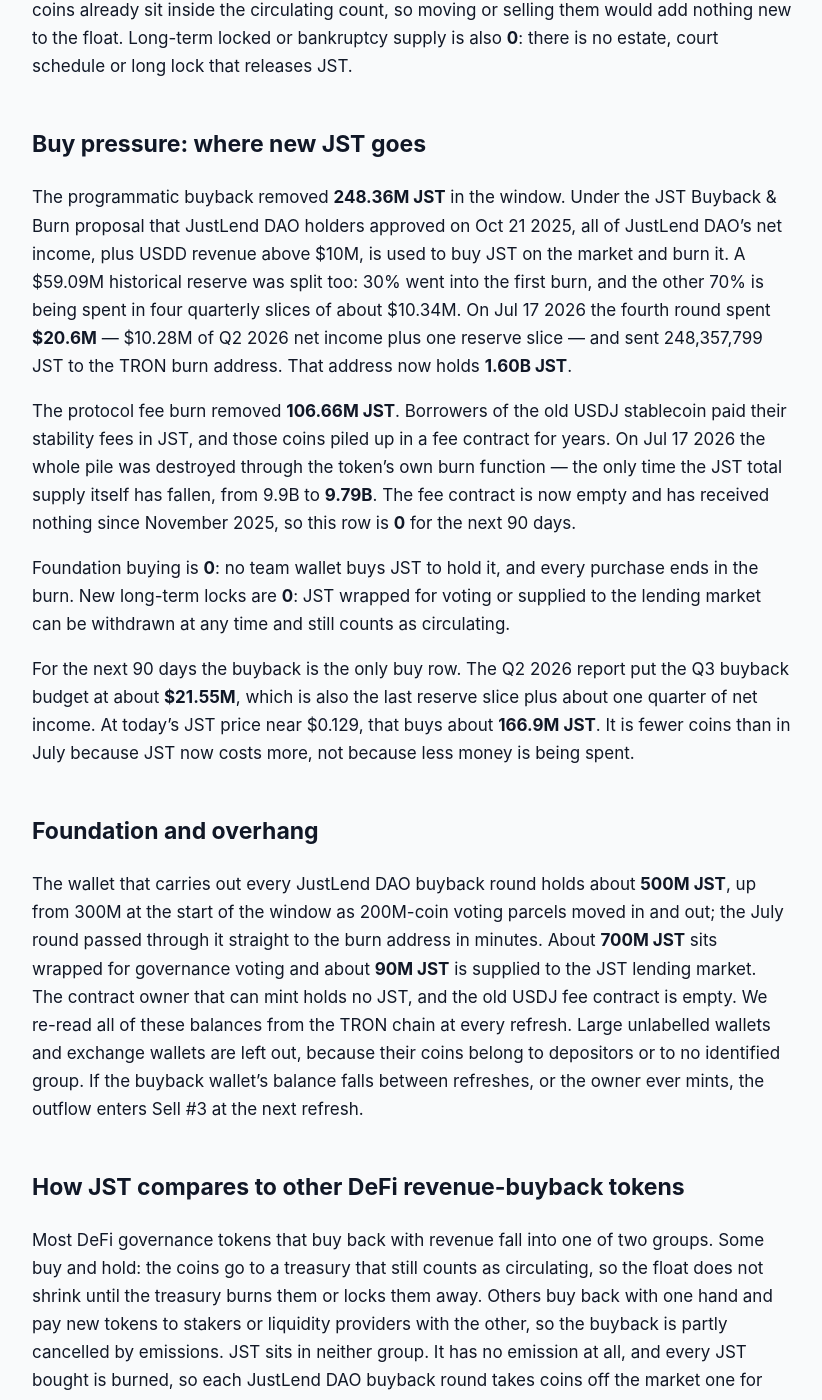
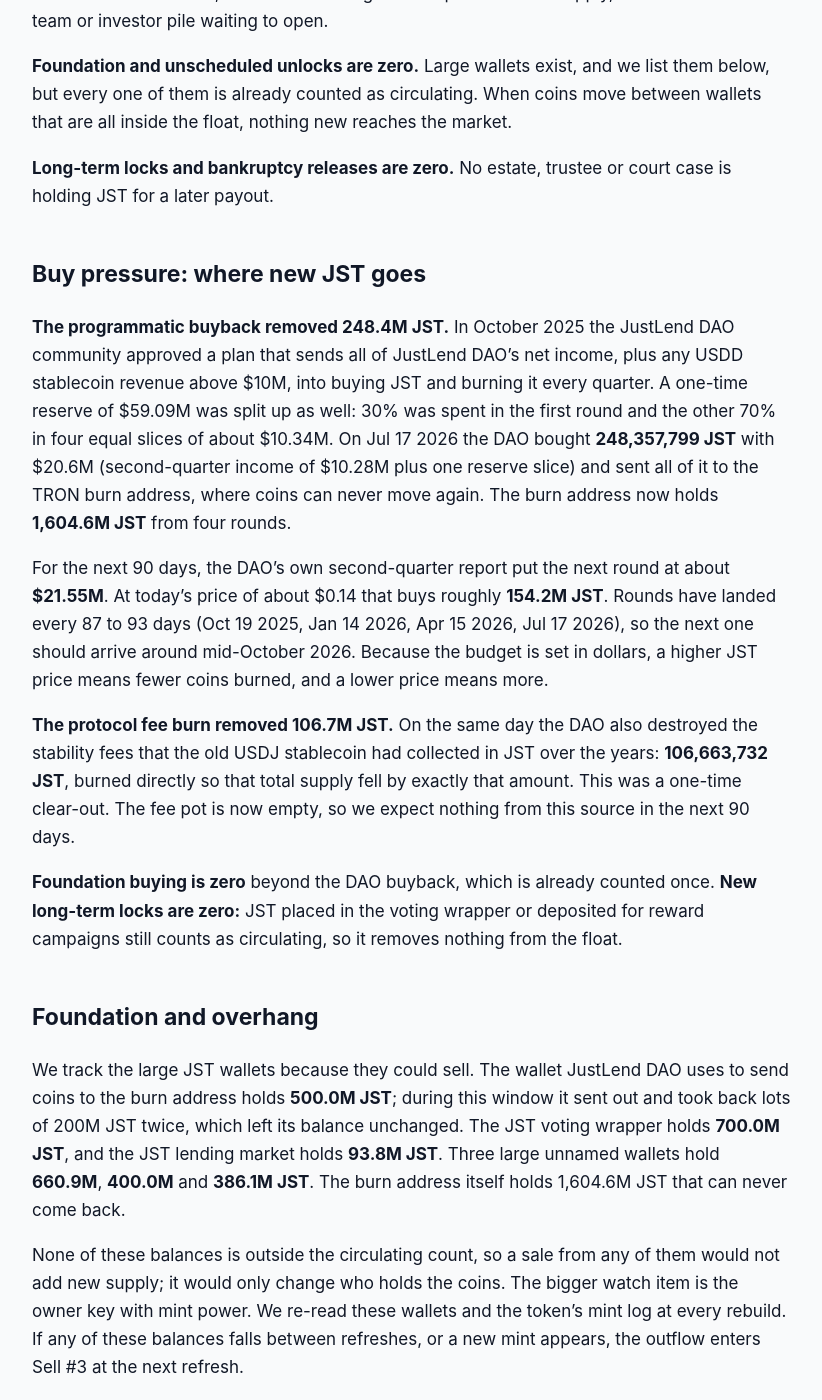
Before and after one commit to jeevansongmy-spec/mrnasdog-articles, a Jekyll site: the page built from crypto/jst-pressure-framework.md, in a window 1280 px wide and 1400 px high, scrolled down 1019 px. Shown: the whole window, without its empty margins (228-1050 px from the left). Built offline with Jekyll 4.4.1, drawn with Linux system fonts in a browser that asks for light colours; some of the changed text lies outside the part shown.

Commit message:
publish: crypto/jst-pressure-framework

```diff
--- a/crypto/jst-pressure-framework.md
+++ b/crypto/jst-pressure-framework.md
@@ -1,61 +1,67 @@
 ---
-title:         "JST Inflation Analysis · September 2026 · Supply shrinking · projected to keep shrinking"
-description:   "JST supply is shrinking: −4.34% in 90 days as JustLend DAO burned 355.0M JST and minted none. About 166.9M more burns in October, for −2.04% next."
+title:         "JST Inflation Analysis · October 2026 · Supply shrinking · projected to keep shrinking"
+description:   "JST supply is shrinking: −4.34% in 90 days as JustLend DAO burned 355.0M JST and minted none. About 154.2M more burns in October, for −1.88% next."
 canonical_url: "https://mrnasdog.com/research/jst/inflation"
 tags:                    ["crypto", "jst", "just", "defi"]
 published:     true
 ---
 
-Originally published at [JST Inflation Analysis · September 2026 · Supply shrinking · projected to keep shrinking](https://mrnasdog.com/research/jst/inflation).
+Originally published at [JST Inflation Analysis · October 2026 · Supply shrinking · projected to keep shrinking](https://mrnasdog.com/research/jst/inflation).
 
-# JST Inflation Analysis · September 2026 · Supply shrinking · projected to keep shrinking
+# JST Inflation Analysis · October 2026 · Supply shrinking · projected to keep shrinking
 
-JST, the governance token of JUST and JustLend DAO on TRON, is **deflationary**. Nothing created new JST in the last 90 days, while JustLend DAO's buyback-and-burn round on Jul 17 2026 destroyed **355.02M JST** — **4.34%** of the **8.19B** circulating supply. The next quarterly burn, due around Oct 15 2026 with about **$21.55M** planned, should remove roughly **166.9M JST**, or **2.04%** more.
+JST, the governance token of JUST and JustLend DAO on TRON, is shrinking. No new JST was created in the last 90 days, while JustLend DAO destroyed **355.0M JST** on Jul 17 2026, so the float fell by **4.34%**. The next quarterly buyback and burn, due in mid-October 2026, should remove about **154.2M JST** more, or **1.88%**. The only thing that could reverse this is the token owner's mint key, which has not been used since 2020.
 
 ## The verdict, in one paragraph
 
-Over the last 90 days the JST supply moved by **−4.34%**, and our projection for the next 90 days is **−2.04%**. The inflation monitor, which measures the change in circulating supply against the supply of 90 days ago, reads **−4.15%**. The gap is **0.18 percentage points**, inside our 0.5-point tolerance, so no warning chip is shown: the monitor divides the same 355.02M JST by the larger supply it saw before the burn, which accounts for the difference. JST is a **zero-emission token that shrinks by quarterly buyback-and-burn**.
+Over the 90 days to Oct 4 2026, JST supply moved by **−4.34%**: zero JST was added and **355,021,531 JST** was burned, against **8,188.7M JST** in circulation. Our supply monitor, which reads the circulating count each day, shows **−4.13%** over its own 90-day window. The gap is **0.21 percentage points**, inside our 0.5-point limit, so no warning chip is needed: both readings see the same July burn. For the next 90 days we expect about **−1.88%**, from one more quarterly round. In one line: JST is a fixed-supply DeFi token that a lending protocol's income steadily burns down.
 
 ## Sell pressure: where new JST comes from
 
-Protocol inflation is **0**. JST pays no block reward and no staking reward. All **9.9B JST** were minted once, in April 2020, and the JST event log shows no mint since. The JST contract still has a working mint function that only its owner can call — so the supply is not fixed by code — but the owner has never used it after launch, and total supply only went down this window.
+**Protocol inflation is zero.** JST has no block reward, no staking reward and no emission schedule. All 9.9B JST were created in a single mint in April 2020, and the token's on-chain log shows no other mint since. The total supply on chain reads **9,793.3M JST** today, which is exactly 9.9B minus the one direct burn of July 17 2026, so the books close to the coin. The contract does still have a mint function that only its owner can call; it has not been used in six years, but it is the one way new JST could appear.
 
-Vesting unlocks are **0**. The JST release plan ran from Apr 30 2020 to Mar 30 2023 and is complete. Every JST that has not been destroyed already counts as circulating, so there is no locked bucket left to open.
+**Vesting unlocks are zero.** The JST launch release plan ran out in 2023. Unlock trackers list JST as 100% unlocked, and the circulating count equals the total supply, so there is no locked team or investor pile waiting to open.
 
-Foundation and unscheduled unlocks are **0**. Team-linked JST wallets exist, but all of their coins already sit inside the circulating count, so moving or selling them would add nothing new to the float. Long-term locked or bankruptcy supply is also **0**: there is no estate, court schedule or long lock that releases JST.
+**Foundation and unscheduled unlocks are zero.** Large wallets exist, and we list them below, but every one of them is already counted as circulating. When coins move between wallets that are all inside the float, nothing new reaches the market.
+
+**Long-term locks and bankruptcy releases are zero.** No estate, trustee or court case is holding JST for a later payout.
 
 ## Buy pressure: where new JST goes
 
-The programmatic buyback removed **248.36M JST** in the window. Under the JST Buyback & Burn proposal that JustLend DAO holders approved on Oct 21 2025, all of JustLend DAO's net income, plus USDD revenue above $10M, is used to buy JST on the market and burn it. A $59.09M historical reserve was split too: 30% went into the first burn, and the other 70% is being spent in four quarterly slices of about $10.34M. On Jul 17 2026 the fourth round spent **$20.6M** — $10.28M of Q2 2026 net income plus one reserve slice — and sent 248,357,799 JST to the TRON burn address. That address now holds **1.60B JST**.
+**The programmatic buyback removed 248.4M JST.** In October 2025 the JustLend DAO community approved a plan that sends all of JustLend DAO's net income, plus any USDD stablecoin revenue above $10M, into buying JST and burning it every quarter. A one-time reserve of $59.09M was split up as well: 30% was spent in the first round and the other 70% in four equal slices of about $10.34M. On Jul 17 2026 the DAO bought **248,357,799 JST** with $20.6M (second-quarter income of $10.28M plus one reserve slice) and sent all of it to the TRON burn address, where coins can never move again. The burn address now holds **1,604.6M JST** from four rounds.
 
-The protocol fee burn removed **106.66M JST**. Borrowers of the old USDJ stablecoin paid their stability fees in JST, and those coins piled up in a fee contract for years. On Jul 17 2026 the whole pile was destroyed through the token's own burn function — the only time the JST total supply itself has fallen, from 9.9B to **9.79B**. The fee contract is now empty and has received nothing since November 2025, so this row is **0** for the next 90 days.
+For the next 90 days, the DAO's own second-quarter report put the next round at about **$21.55M**. At today's price of about $0.14 that buys roughly **154.2M JST**. Rounds have landed every 87 to 93 days (Oct 19 2025, Jan 14 2026, Apr 15 2026, Jul 17 2026), so the next one should arrive around mid-October 2026. Because the budget is set in dollars, a higher JST price means fewer coins burned, and a lower price means more.
 
-Foundation buying is **0**: no team wallet buys JST to hold it, and every purchase ends in the burn. New long-term locks are **0**: JST wrapped for voting or supplied to the lending market can be withdrawn at any time and still counts as circulating.
+**The protocol fee burn removed 106.7M JST.** On the same day the DAO also destroyed the stability fees that the old USDJ stablecoin had collected in JST over the years: **106,663,732 JST**, burned directly so that total supply fell by exactly that amount. This was a one-time clear-out. The fee pot is now empty, so we expect nothing from this source in the next 90 days.
 
-For the next 90 days the buyback is the only buy row. The Q2 2026 report put the Q3 buyback budget at about **$21.55M**, which is also the last reserve slice plus about one quarter of net income. At today's JST price near $0.129, that buys about **166.9M JST**. It is fewer coins than in July because JST now costs more, not because less money is being spent.
+**Foundation buying is zero** beyond the DAO buyback, which is already counted once. **New long-term locks are zero:** JST placed in the voting wrapper or deposited for reward campaigns still counts as circulating, so it removes nothing from the float.
 
 ## Foundation and overhang
 
-The wallet that carries out every JustLend DAO buyback round holds about **500M JST**, up from 300M at the start of the window as 200M-coin voting parcels moved in and out; the July round passed through it straight to the burn address in minutes. About **700M JST** sits wrapped for governance voting and about **90M JST** is supplied to the JST lending market. The contract owner that can mint holds no JST, and the old USDJ fee contract is empty. We re-read all of these balances from the TRON chain at every refresh. Large unlabelled wallets and exchange wallets are left out, because their coins belong to depositors or to no identified group. If the buyback wallet's balance falls between refreshes, or the owner ever mints, the outflow enters Sell #3 at the next refresh.
+We track the large JST wallets because they could sell. The wallet JustLend DAO uses to send coins to the burn address holds **500.0M JST**; during this window it sent out and took back lots of 200M JST twice, which left its balance unchanged. The JST voting wrapper holds **700.0M JST**, and the JST lending market holds **93.8M JST**. Three large unnamed wallets hold **660.9M**, **400.0M** and **386.1M JST**. The burn address itself holds 1,604.6M JST that can never come back.
 
-## How JST compares to other DeFi revenue-buyback tokens
+None of these balances is outside the circulating count, so a sale from any of them would not add new supply; it would only change who holds the coins. The bigger watch item is the owner key with mint power. We re-read these wallets and the token's mint log at every rebuild. If any of these balances falls between refreshes, or a new mint appears, the outflow enters Sell #3 at the next refresh.
 
-Most DeFi governance tokens that buy back with revenue fall into one of two groups. Some buy and hold: the coins go to a treasury that still counts as circulating, so the float does not shrink until the treasury burns them or locks them away. Others buy back with one hand and pay new tokens to stakers or liquidity providers with the other, so the buyback is partly cancelled by emissions. JST sits in neither group. It has no emission at all, and every JST bought is burned, so each JustLend DAO buyback round takes coins off the market one for one.
+## How JST compares to other DeFi governance tokens
 
-The closest match in shape is a quarterly exchange-token burn such as BNB's Auto-Burn: a fixed date each quarter, no new issuance, and a burn that shrinks supply step by step. The difference is the funding. The BNB burn is set by price and block count; the JST burn is set in dollars by JustLend DAO's lending income, so it buys fewer coins when JST rises and more when it falls. Against uncapped Layer 1 coins, whose validator rewards add supply every block, JST's sell side is empty — the only way supply could grow is if the owner used its mint power.
+Most DeFi governance tokens grow their supply: they mint new tokens to pay liquidity rewards, or they release team and investor allocations on a monthly schedule. JST does neither. Its supply was fixed at 9.9B in 2020, its release plan is finished, and the only regular flow is the one going out through the burn. That puts JST in the small group of DeFi tokens whose supply goes down every quarter rather than up.
 
-The size is unusual too: four rounds since October 2025 have destroyed **1.71B JST**, about 17.3% of the original 9.9B. Each round is visible on the TRON chain as a transfer to the burn address, so the whole record can be checked.
+Among tokens with a buyback, the key difference is where the bought coins end up. Many projects buy their token and keep it in a treasury wallet, which still counts as circulating and can be sold again later. JustLend DAO sends every bought JST to the burn address, so each round is a permanent cut. The trade-off is size: the budget follows lending income, so a slow quarter for JustLend DAO means a smaller burn, and the reserve slices that topped up each round run out after the October 2026 round.
+
+Compared with a fee-burn chain token, where a slice of every transaction is destroyed day by day, the JST burn comes in four large steps a year. Between rounds the supply is flat; on burn day it drops by several percent at once.
 
 ## What to watch in the next 90 days
 
-The Q3 2026 buyback and burn, expected around Oct 15 2026: we will check the burn amount against the $21.55M budget and today's estimate of about 166.9M JST. It also spends the last slice of the historical reserve, so from January 2027 the rounds depend only on quarterly income.
+**Mid-October 2026:** the next JST buyback and burn, planned at about $21.55M, or about 154.2M JST at today's price. It should carry the last of the four reserve slices.
 
-The Q3 2026 JustLend DAO quarterly report, likely in late October 2026, which should give the next quarter's buyback budget. JustLend DAO income is the one input that sets how fast JST shrinks.
+**Late October 2026:** the JustLend DAO third-quarter report, which should give the budget for the January 2027 round. Without a reserve slice, that round may be closer to the quarterly income alone, which has run between $10.19M and $10.97M.
 
-The offboarding of the USD1 lending market announced on Sep 16 2026, and any other market changes, which could move JustLend DAO income. Also any JST mint event from the contract owner, which would land in the sell rows at once.
+**Oct 4 to early December 2026:** the 60-day TRON DeFi Summer campaign pays a $300K JST reward pool to depositors. Those coins come from existing holdings, so they add no new supply.
+
+**Any time:** a mint by the token owner, or a large outflow from the 500.0M JST burn wallet, would change this reading at the next rebuild.
 
 ## Summary
 
-JST is a deflationary TRON governance token: no JST was created in the last 90 days, and JustLend DAO's buyback-and-burn destroyed **355.02M JST**, taking supply down **4.34%**, within 0.18 points of the monitor's −4.15%. The next round, about **$21.55M** around Oct 15 2026, should cut roughly **2.04%** more. The key risk is that the burn is only as big as JustLend DAO's income, and that the contract owner can still mint, even though it has not since 2020. With 1.71B JST already burned, the ceiling is the original 9.9B supply, and the float has been getting smaller every quarter.
+JST supply is shrinking: no JST was minted in the last 90 days, while JustLend DAO burned 355.0M JST on Jul 17 2026, a **4.34%** cut to the 8,188.7M circulating supply. The mechanism is a quarterly buyback and burn funded by JustLend DAO's net income, with about 154.2M JST more due in mid-October 2026, or **1.88%**. The key risks are a smaller burn as the reserve top-ups end and lending income or a rising price shrink the coin count, and the owner's unused mint key. With no emission and no unlocks left, the burn is the only regular supply flow JST has.
 
-*MrNasdog Pressure Framework analysis of JST, Metric 1 — Inflation. Data + explanation only. Not financial advice. Checked Sep 29 2026.*
+*MrNasdog Pressure Framework analysis of JST, Metric 1 — Inflation. Data + explanation only. Not financial advice. Checked Oct 4 2026.*
```
